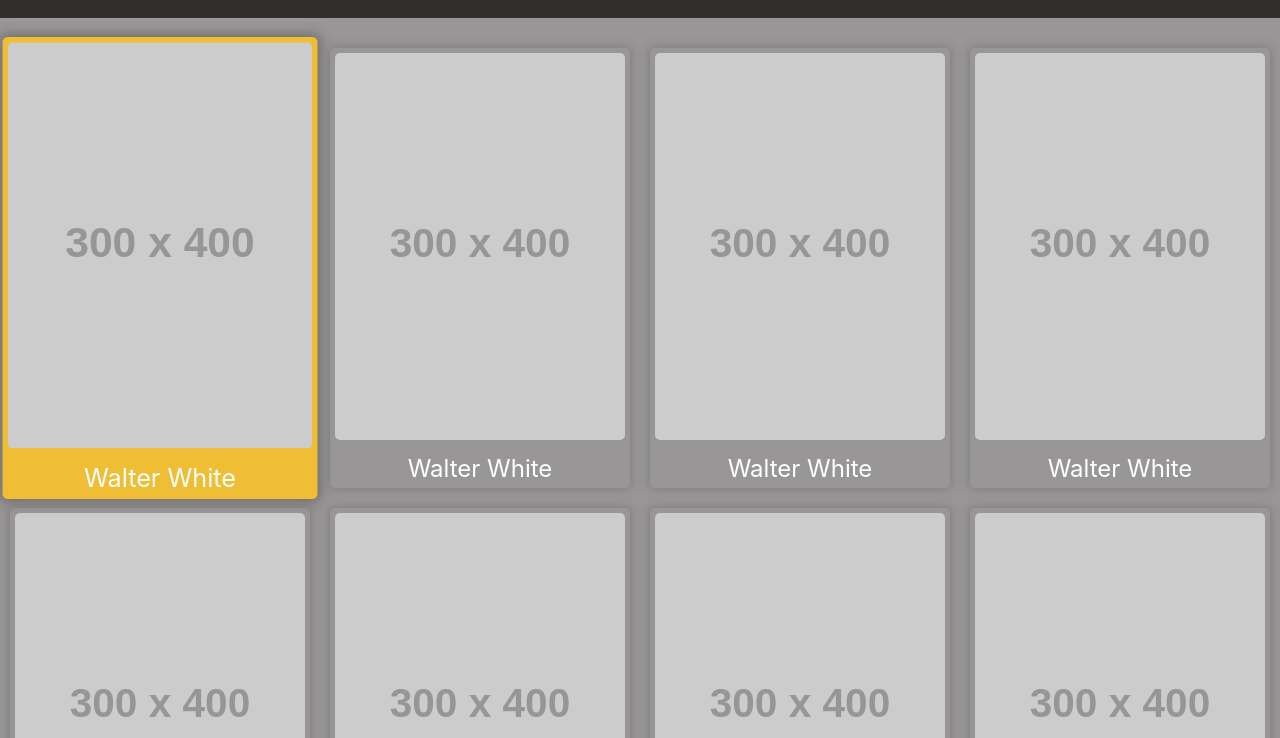
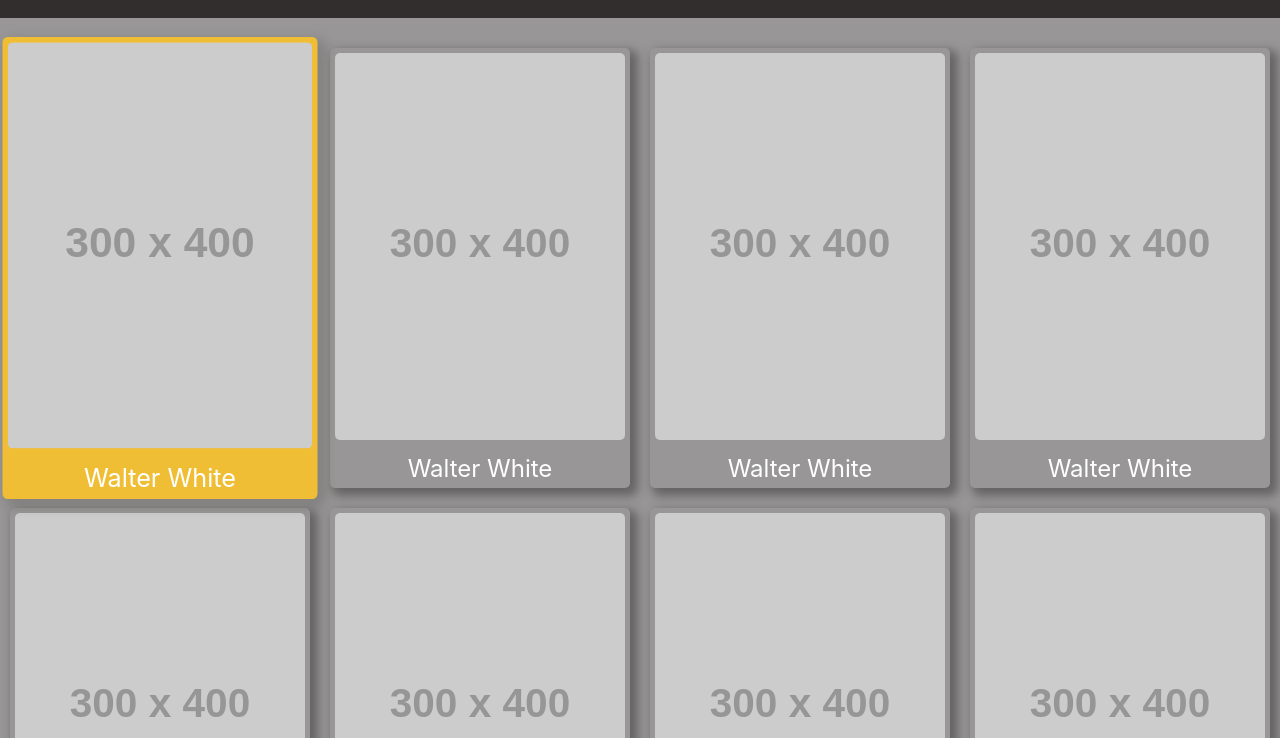
Before and after one commit to debosch/breaking-bad, a React app: page / in a window 1280 px wide. In both pictures the pointer is over the link 160 px from the left and 329 px from the top of the page. Shown: the part 62-800 px from the top of the page. Built offline with nearby package versions, Linux system fonts and the light colour scheme; placeholder pictures from the web are drawn by us.

Commit message:
character's card shadows changes

```diff
--- a/src/components/Character/character.scss
+++ b/src/components/Character/character.scss
@@ -1,5 +1,5 @@
 .character-card {
-    box-shadow: 0 0 10px 1px rgba(104, 102, 100, 0.5);
+    box-shadow: 5px 5px 10px 3px rgba(53, 52, 51, 0.5);
     border-radius: 5px;
     margin: 10px;
     transition: 0.3s ease-in-out;
@@ -8,7 +8,7 @@
     &:hover {
         transform: scale(105%);
         background-color: rgb(240, 190, 53);
-        box-shadow: 0 0 10px 3px rgba(104, 102, 100, 0.8);
+        box-shadow: 5px 5px 10px 3px rgba(53, 52, 51, 0.2);
     }
 }
 
```
